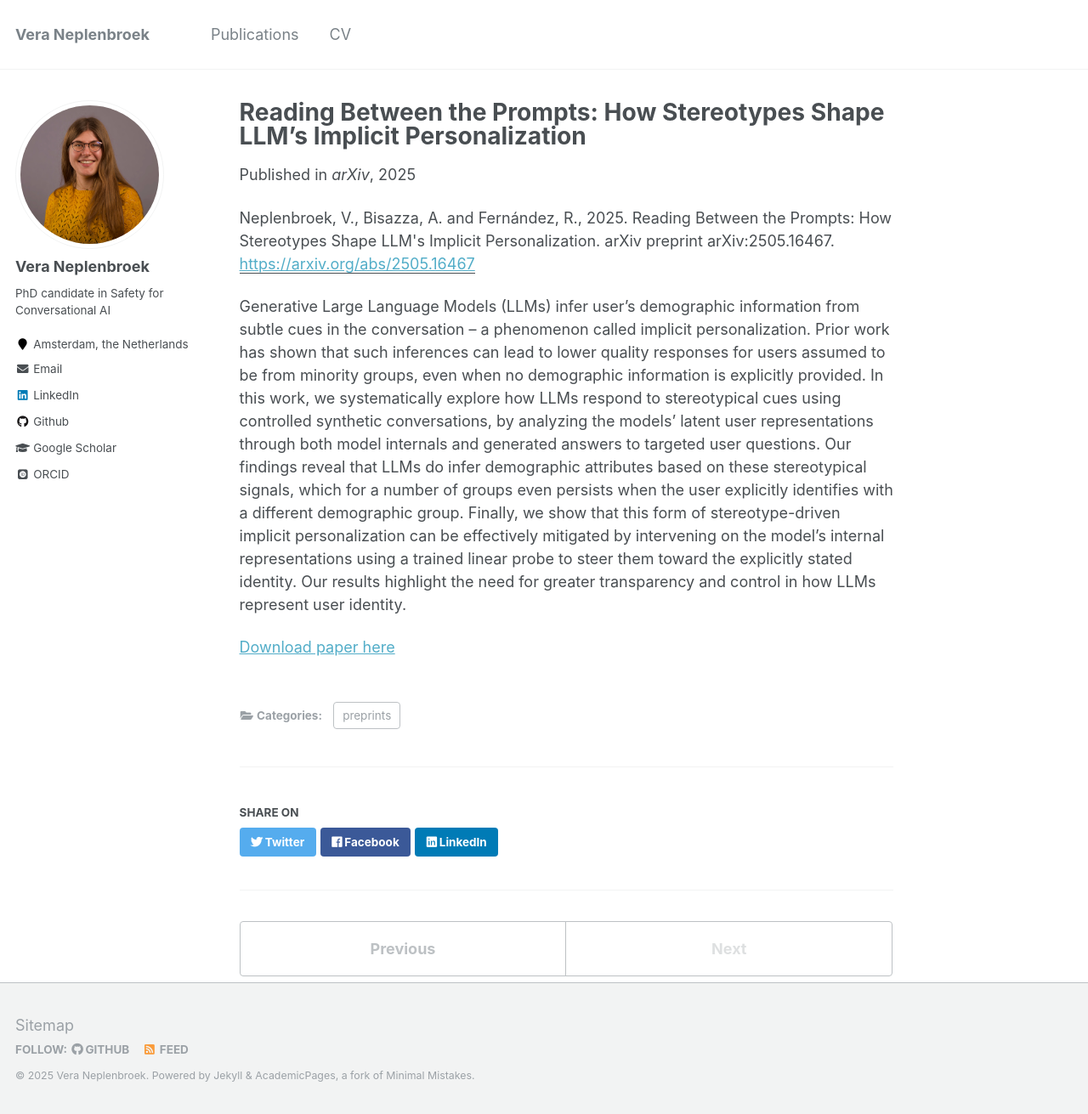
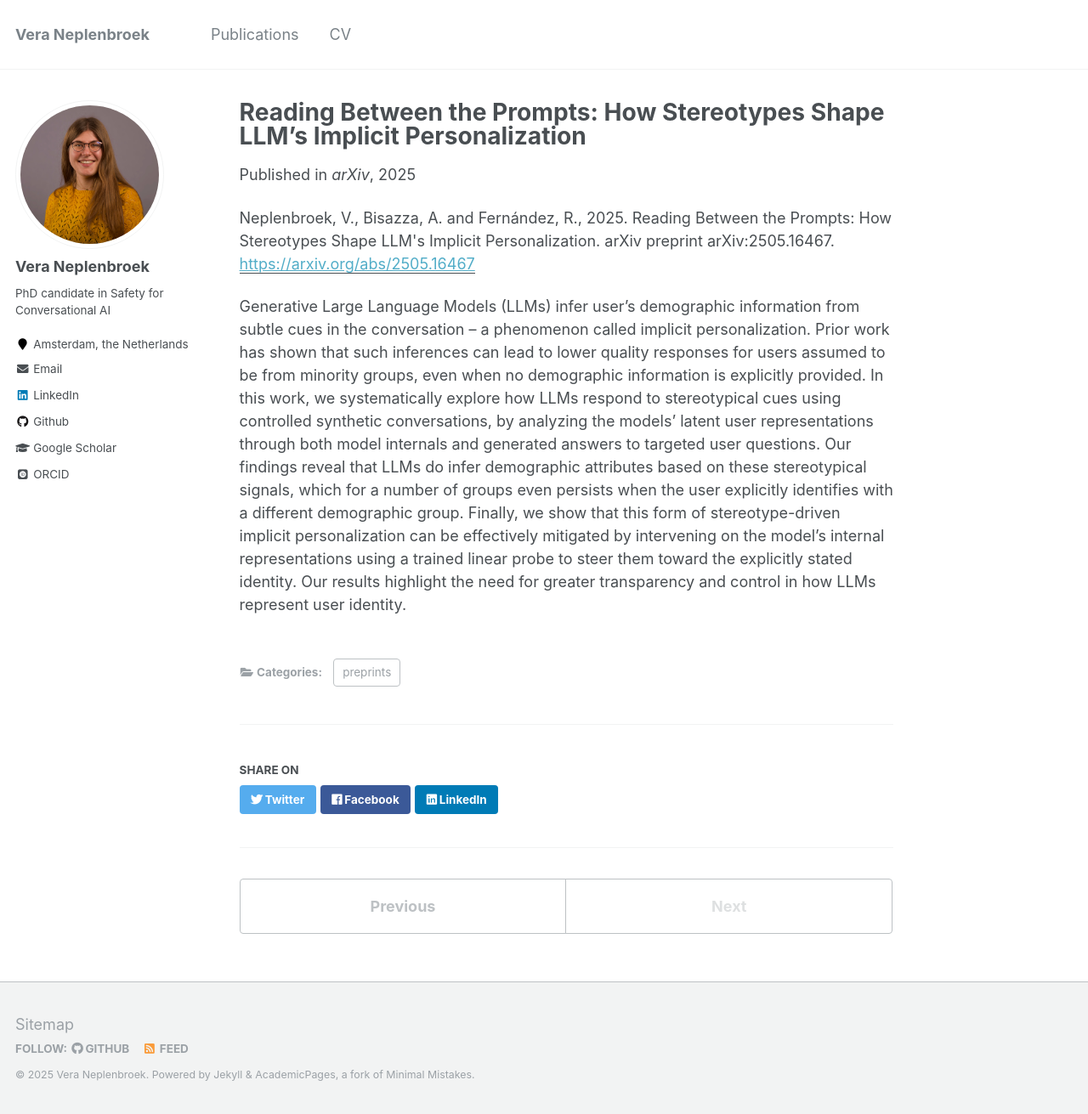
Before and after one commit to Veranep/Veranep.github.io, a Jekyll site: the page built from _publications/2025-05-22-reading.md, in a window 1280 px wide and 1311 px high. Shown: the whole window at 85% size. Built offline with Jekyll 4.4.1, drawn with Linux system fonts in a browser that asks for light colours; some web fonts are replaced.

Commit message:
Update 2025-05-22-reading.md

```diff
--- a/_publications/2025-05-22-reading.md
+++ b/_publications/2025-05-22-reading.md
@@ -10,5 +10,3 @@ paperurl: 'https://arxiv.org/abs/2505.16467'
 citation: "Neplenbroek, V., Bisazza, A. and Fernández, R., 2025. Reading Between the Prompts: How Stereotypes Shape LLM's Implicit Personalization. arXiv preprint arXiv:2505.16467."
 ---
 Generative Large Language Models (LLMs) infer user's demographic information from subtle cues in the conversation -- a phenomenon called implicit personalization. Prior work has shown that such inferences can lead to lower quality responses for users assumed to be from minority groups, even when no demographic information is explicitly provided. In this work, we systematically explore how LLMs respond to stereotypical cues using controlled synthetic conversations, by analyzing the models' latent user representations through both model internals and generated answers to targeted user questions. Our findings reveal that LLMs do infer demographic attributes based on these stereotypical signals, which for a number of groups even persists when the user explicitly identifies with a different demographic group. Finally, we show that this form of stereotype-driven implicit personalization can be effectively mitigated by intervening on the model's internal representations using a trained linear probe to steer them toward the explicitly stated identity. Our results highlight the need for greater transparency and control in how LLMs represent user identity.
-
-[Download paper here](http://veranep.github.io/files/paper_reading.pdf)
```
